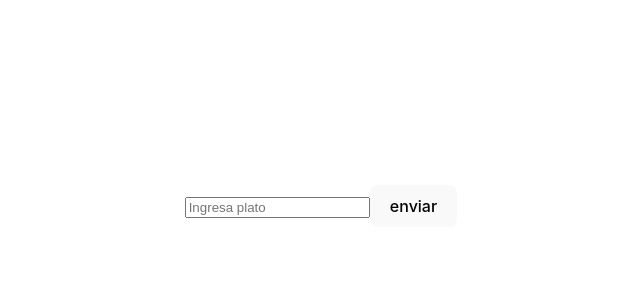
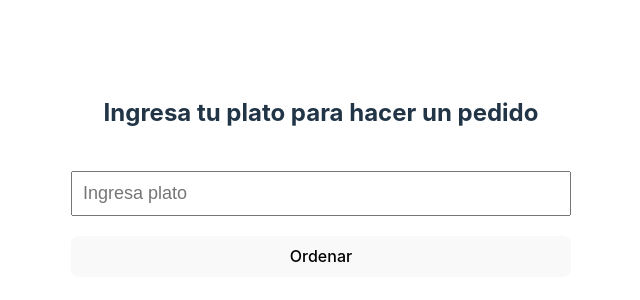
Before and after one commit to chuttmateo/ejercicios-front3, a React (Vite) app: page / in a window 1280 px wide. Shown: the part 194-494 px from the top of the page, without its empty margins (319-959 px from the left). Built offline with nearby package versions, Linux system fonts and the light colour scheme.

Commit message:
Mejora de estilos

```diff
--- a/src/ejercicios/ejercicio-clase-10/Clase.css
+++ b/src/ejercicios/ejercicio-clase-10/Clase.css
@@ -3,5 +3,42 @@
   margin: 0 auto;
   padding: 2rem;
   text-align: center;
+  align-items: center;
 
+  display: flex;
+  flex-direction: column;
+  gap: 30px;
 }
+.pedidos{
+  display: grid;
+  grid-template-columns: repeat(2, 1fr);
+  grid-gap: 20px;
+}
+
+
+.formulario{
+  max-width: 500px;
+  min-width: 500px;
+  border-radius: 8px;
+  padding: 10px;
+  display: flex;
+  flex-direction: column;
+  gap: 20px;
+  margin-bottom: 30px;
+}
+.input{
+  padding: 10px;
+  font-size: large;
+}
+
+.pedido{
+  border: 1px solid palegoldenrod;
+  border-radius: 8px;
+  padding: 16px;
+}
+.plato{
+  padding: 0px 16px;
+}
+.eliminar{
+  background-color: crimson;
+}
--- a/src/ejercicios/ejercicio-clase-10/Clase.jsx
+++ b/src/ejercicios/ejercicio-clase-10/Clase.jsx
@@ -26,6 +26,7 @@ function Clase() {
   return (
     <>
       <Formulario onSubmit={agregarPedido} />
+      <div className="pedidos">
       {pedidos.map((pedido) => {
         return (
           <Pedido
@@ -35,6 +36,8 @@ function Clase() {
           />
         );
       })}
+      </div>
+
     </>
   );
 }
--- a/src/ejercicios/ejercicio-clase-10/components/Formulario.jsx
+++ b/src/ejercicios/ejercicio-clase-10/components/Formulario.jsx
@@ -1,5 +1,4 @@
 import { useState } from "react";
-
 /* eslint-disable react/prop-types */
 function Formulario(props) {
   const [plato, setPlato] = useState("");
@@ -16,14 +15,16 @@ function Formulario(props) {
   }
 
   return (
-    <form onSubmit={handleSubmit}>
+    <form onSubmit={handleSubmit} className="formulario">
+      <h2>Ingresa tu plato para hacer un pedido</h2>
       <input
         type="text"
         placeholder="Ingresa plato"
         value={plato}
         onChange={handleChange}
+        className="input"
       />
-      <button type="submit">enviar</button>
+      <button type="submit">Ordenar</button>
     </form>
   );
 }
--- a/src/ejercicios/ejercicio-clase-10/components/Pedido.jsx
+++ b/src/ejercicios/ejercicio-clase-10/components/Pedido.jsx
@@ -1,11 +1,10 @@
 /* eslint-disable react/prop-types */
-import style from "./Pedido.module.css";
 function Pedido(props) {
   return (
     <>
-      <div className={style.pedido}>
-        <h2 className={style.plato}>{props.plato}</h2>
-        <button className={style.eliminar} onClick={props.onEliminar}>
+      <div className="pedido">
+        <h2 className="plato">{props.plato}</h2>
+        <button className="eliminar" onClick={props.onEliminar}>
           Eliminar
         </button>
       </div>
--- a/src/ejercicios/ejercicio-clase-10/components/Pedido.module.css
+++ /dev/null
@@ -1,12 +0,0 @@
-.pedido{
-    border: 1px solid palegoldenrod;
-    border-radius: 8px;
-    padding: 16px;
-    display: flex;
-}
-.plato{
-    padding: 0px 16px;
-}
-.eliminar{
-    background-color: crimson;
-}
```
